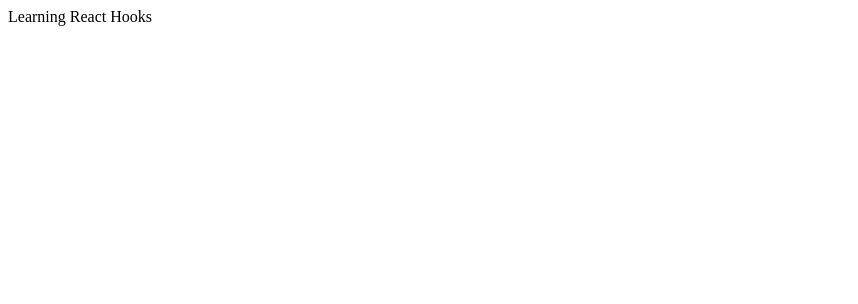
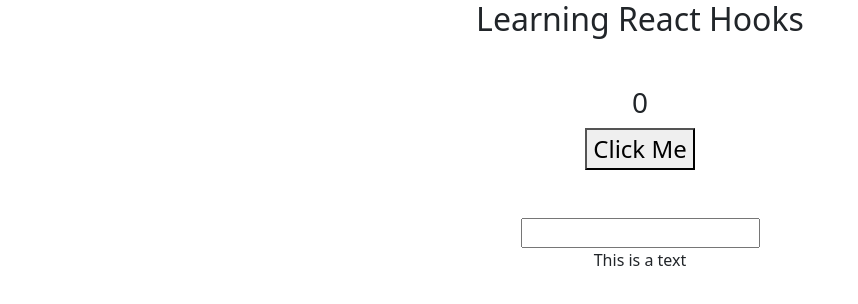
Before and after one commit to TheAayushRana/Learning-React, a React (Vite) app in the folder React-Hooks/: page / in a window 1280 px wide. Shown: the top 304 px of the page, without its empty margins (0-858 px from the left). Built offline with nearby package versions, Linux system fonts and the light colour scheme.

Commit message:
Used useState hook

```diff
--- a/React-Hooks/index.html
+++ b/React-Hooks/index.html
@@ -4,6 +4,13 @@
     <meta charset="UTF-8" />
     <link rel="icon" type="image/svg+xml" href="/vite.svg" />
     <meta name="viewport" content="width=device-width, initial-scale=1.0" />
+    <!-- Bootstrap CSS -->
+    <link
+      href="https://cdn.jsdelivr.net/npm/bootstrap@5.2.3/dist/css/bootstrap.min.css"
+      rel="stylesheet"
+      integrity="sha384-rbsA2VBKQhggwzxH7pPCaAqO46MgnOM80zW1RWuH61DGLwZJEdK2Kadq2F9CUG65"
+      crossorigin="anonymous"
+    />
     <title>Learning React Hooks</title>
   </head>
   <body>
--- a/React-Hooks/src/App.jsx
+++ b/React-Hooks/src/App.jsx
@@ -1,7 +1,15 @@
 import React from "react";
+import StateTutorial from "./Components/StateTutorial";
+import StateTutorial2 from "./Components/StateTutorial2";
 
 function App() {
-  return <div>Learning React Hooks </div>;
+  return (
+    <div>
+      <h2 className="text-center">Learning React Hooks</h2>
+      <StateTutorial />
+      <StateTutorial2 />
+    </div>
+  );
 }
 
 export default App;
--- /dev/null
+++ b/React-Hooks/src/Components/StateTutorial.jsx
@@ -0,0 +1,22 @@
+import React, { useState } from "react";
+
+function StateTutorial() {
+  // Whenever a state is changed then that component gets re-render
+  // initial state, function to update that state = initial state value
+  const [count, setCount] = useState(0);
+
+  // function to increase count
+  const incrementCount = () => {
+    // console.log("clicked");
+    setCount(count + 1);
+  };
+
+  return (
+    <div className="text-center fs-4 mt-5">
+      <h3>{count}</h3>
+      <button onClick={incrementCount}>Click Me</button>
+    </div>
+  );
+}
+
+export default StateTutorial;
--- /dev/null
+++ b/React-Hooks/src/Components/StateTutorial2.jsx
@@ -0,0 +1,19 @@
+import React, { useState } from "react";
+
+function StateTutorial2() {
+  const [text, setText] = useState("This is a text");
+
+  const changeText = (e) => {
+    // console.log(e.target.value);
+    setText(e.target.value);
+  };
+
+  return (
+    <div className="text-center mt-5">
+      <input type="type something" onChange={changeText} />
+      <p>{text}</p>
+    </div>
+  );
+}
+
+export default StateTutorial2;
```
